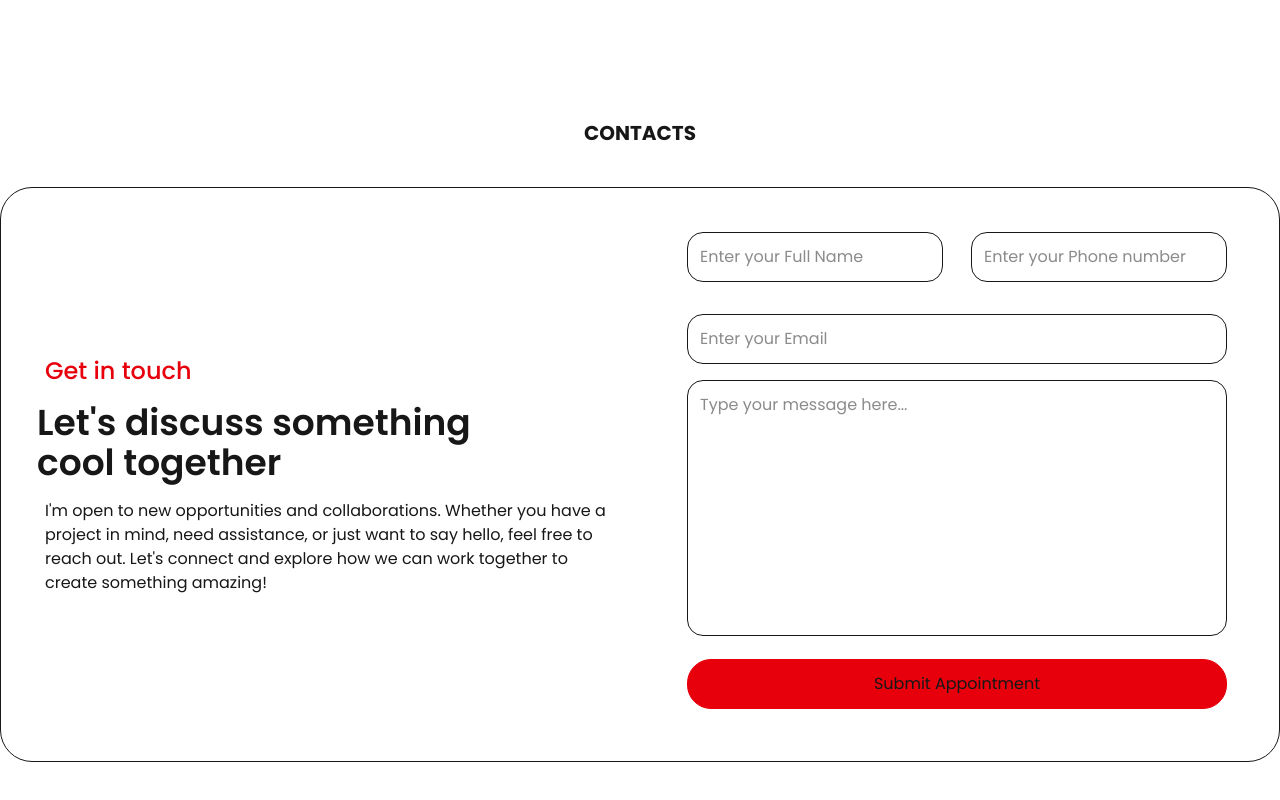
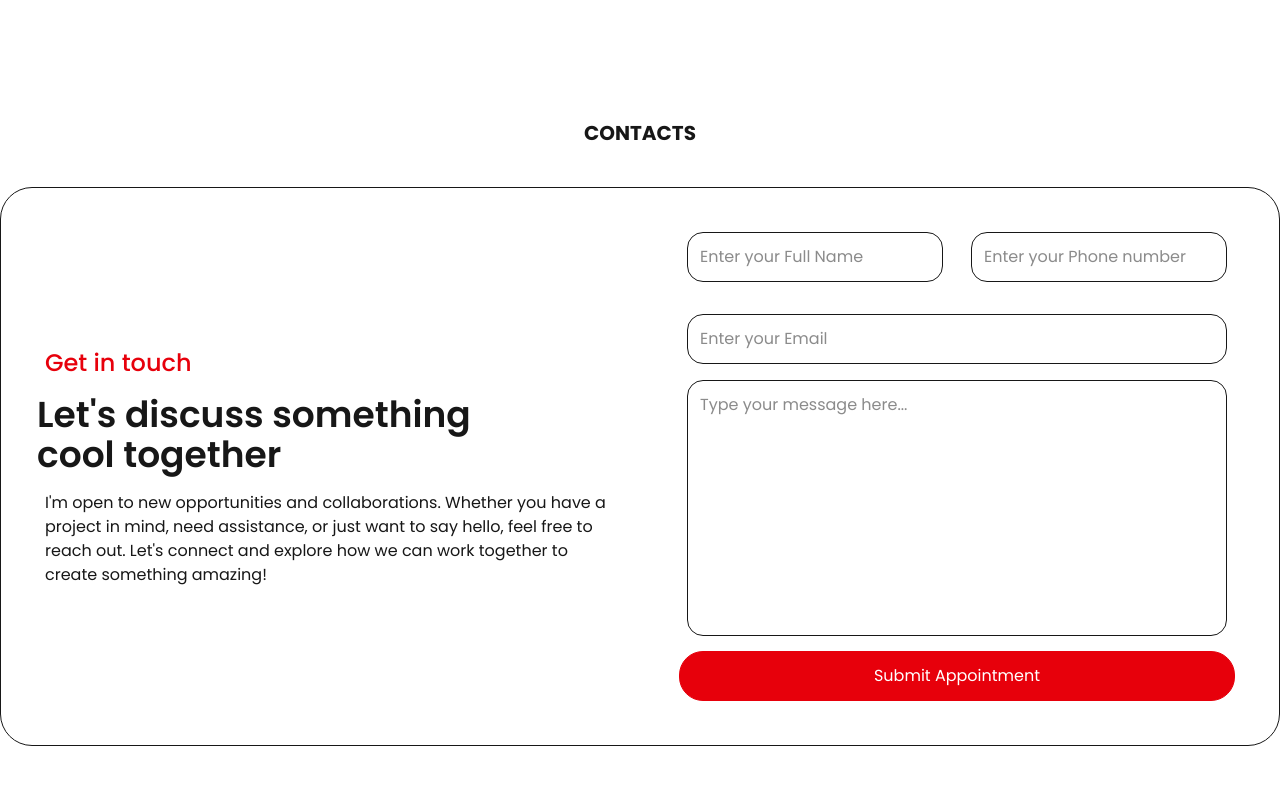
Before and after one commit to KarlBrizuela/Portfolio, a Next.js app: page / in a window 1280 px wide. Shown: the part 4027-4827 px from the top of the page. Built offline with nearby package versions, Linux system fonts and the light colour scheme.

Commit message:
finishing my smtp setup

```diff
--- a/package.json
+++ b/package.json
@@ -14,6 +14,7 @@
     "lucide-react": "^0.548.0",
     "next": "16.0.0",
     "next-themes": "^0.4.6",
+    "nodemailer": "^7.0.12",
     "react": "19.2.0",
     "react-dom": "19.2.0"
   },
--- a/src/app/Contact/contact.tsx
+++ b/src/app/Contact/contact.tsx
@@ -1,7 +1,38 @@
 "use client";
 import Image from "next/image";
+import { useState } from "react";
 
 export default function Testimonials() {
+
+   const [loading, setLoading] = useState(false);
+
+  const sendEmail = async (e) => {
+    e.preventDefault();
+    setLoading(true);
+
+    const formData = {
+      name: e.target.name.value,
+      phone: e.target.phone.value,
+      email: e.target.email.value,
+      message: e.target.message.value,
+    };
+
+    const res = await fetch("/api", {
+      method: "POST",
+      headers: { "Content-Type": "application/json" },
+      body: JSON.stringify(formData),
+    });
+
+    setLoading(false);
+
+    if (res.ok) {
+      alert("Message sent successfully!");
+      e.target.reset();
+    } else {
+      alert("Failed to send message. Try again later.");
+    }
+  };
+
     return (
         <>
         <section id="contacts" className="min-h-screen  py-20">
@@ -15,19 +46,22 @@ export default function Testimonials() {
               </div>
 
               <div className=" p-5 ">
+                <form onSubmit={sendEmail}>
                 <div className=" flex align-center justify-center gap-7 p-3">
-                <input type="text" placeholder="Enter your Full Name" className=" border  p-3 rounded-2xl w-64 hover:border-red-600">
+                <input type="text" name="name" placeholder="Enter your Full Name" className=" border  p-3 rounded-2xl w-64 hover:border-red-600">
                </input>
-                <input type="number" placeholder="Enter your Phone number"className=" border  w-64 p-3 rounded-2xl hover:border-red-600"></input>
+                <input type="number" name="phone" placeholder="Enter your Phone number"className=" border  w-64 p-3 rounded-2xl hover:border-red-600"></input>
                 </div>
 
                 <div className=" p-3">
-                 <input type="email" placeholder="Enter your Email" className=" border  w-135 p-3 rounded-2xl m-2 hover:border-red-600"></input>
-                 <textarea placeholder="Type your message here..." className=" border  w-135 p-3 rounded-2xl m-2 h-64 resize-none hover:border-red-600"></textarea>
+                 <input type="text" name="email" placeholder="Enter your Email" className=" border  w-135 p-3 rounded-2xl m-2 hover:border-red-600"></input>
+                 <textarea name="message" placeholder="Type your message here..." className=" border  w-135 p-3 rounded-2xl m-2 h-64 resize-none hover:border-red-600"></textarea>
 
-                  <button className="border border-red-600  p-3 m-2 w-135 rounded-3xl bg-red-600" type="submit">Submit Appointment</button>
+                  <button type="submit" className={`border border-red-600 p-3 w-full rounded-3xl text-white ${loading ? "bg-gray-400" : "bg-red-600"}`} disabled={loading}>
+                {loading ? "Sending..." : "Submit Appointment"}
+              </button>
               </div>
-
+                </form>
               </div>
 
              </div>
--- /dev/null
+++ b/src/app/api/route.js
@@ -0,0 +1,41 @@
+import nodemailer from "nodemailer";
+
+export async function POST(req) {
+  try {
+    const { name, email, phone, message } = await req.json();
+
+    // 1. Create transporter
+    const transporter = nodemailer.createTransport({
+      service: "gmail",
+      auth: {
+        user: process.env.MAIL_USER,
+        pass: process.env.MAIL_PASS,
+      },
+    });
+
+    // 2. Define email options
+    const mailOptions = {
+      from: email,
+      to: process.env.MAIL_USER,
+      subject: `New contact from ${name}`,
+      text: `
+Name: ${name}
+Email: ${email}
+Phone: ${phone}
+Message: ${message}
+      `,
+    };
+
+    // 3. Send email
+    await transporter.sendMail(mailOptions);
+
+    return new Response(JSON.stringify({ message: "Email sent successfully!" }), {
+      status: 200,
+    });
+  } catch (err) {
+    console.error("Email sending error:", err);
+    return new Response(JSON.stringify({ message: "Failed to send email.", error: err.message }), {
+      status: 500,
+    });
+  }
+}
```
Also changed, not shown: 1 other file (tests, documents, lock files or other folders).
